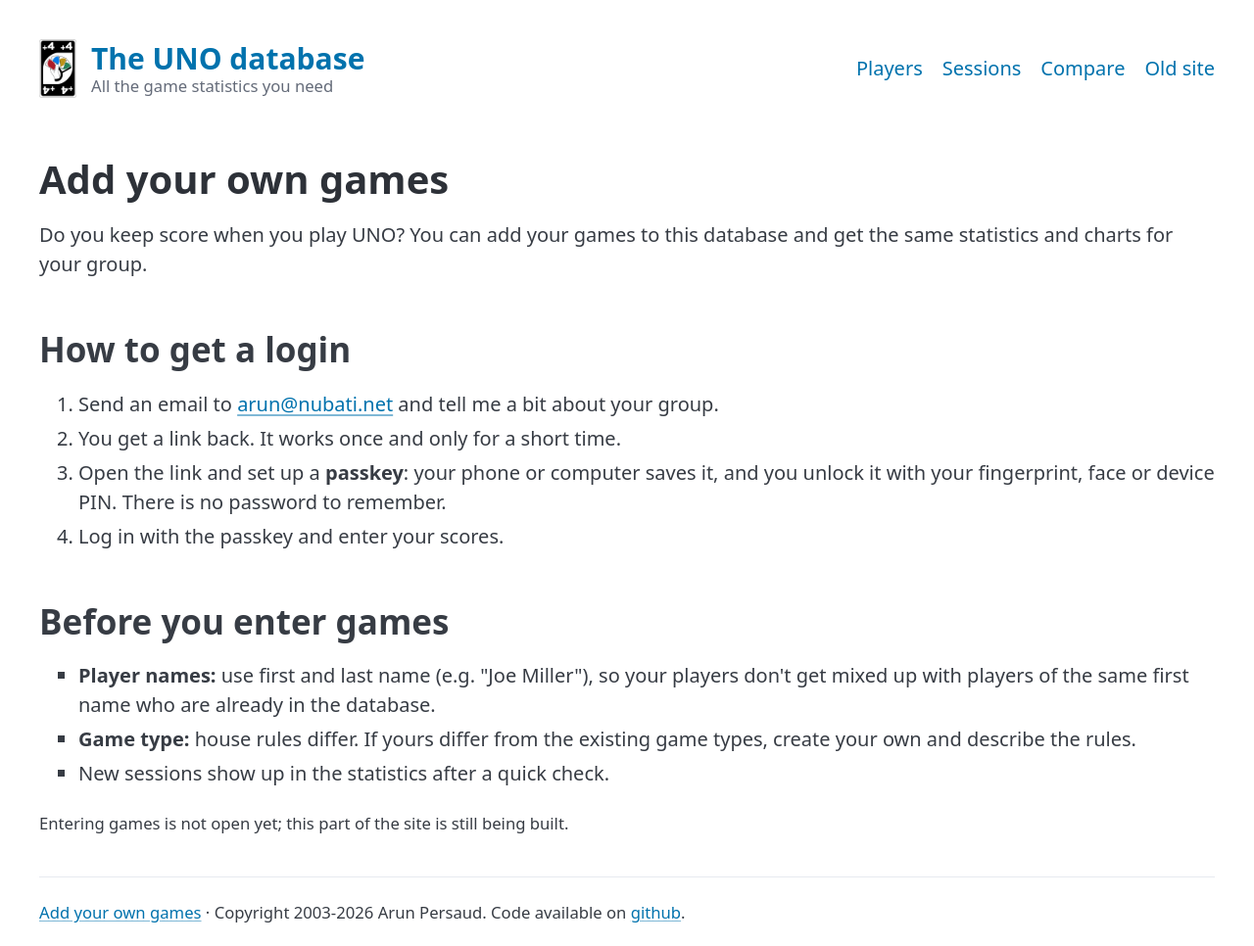
After one commit to arunpersaud/uno-db, a Flask app: page /contribute in a window 1280 px wide. The commit adds this page. Shown: the whole page at 98% size. Run offline with Flask 3, Linux system fonts and the light colour scheme; parts of the project's set-up code (start-up, migrations or seed data) failed here and were passed over.

Commit message:
Page 'Add your own games' (how to get a login), linked in the footer
The email link is wrapped in <!--email_off--> so Cloudflare's email
obfuscation (needs an inline script, blocked by the CSP) leaves it alone.

```diff
--- a/unodb/templates/base.html
+++ b/unodb/templates/base.html
@@ -44,7 +44,8 @@
   </main>
 
   <footer class="container">
-    <small>Copyright 2003-2026 Arun Persaud. Code available on
+    <small><a href="{{ url_for('stats.contribute') }}">Add your own games</a> ·
+      Copyright 2003-2026 Arun Persaud. Code available on
       <a href="https://github.com/arunpersaud/uno-db">github</a>.</small>
   </footer>
   <script src="{{ url_for('static', filename='htmx.min.js') }}"></script>
--- /dev/null
+++ b/unodb/templates/contribute.html
@@ -0,0 +1,34 @@
+{% extends "base.html" %}
+{% block title %}Add your own games – The UNO database{% endblock %}
+{% block content %}
+<h1>Add your own games</h1>
+
+<p>Do you keep score when you play UNO? You can add your games to this
+  database and get the same statistics and charts for your group.</p>
+
+<h2>How to get a login</h2>
+<ol>
+  {# email_off: Cloudflare would replace the address with a version that
+     needs its inline decoder script, which the CSP blocks #}
+  <li>Send an email to <!--email_off--><a href="mailto:arun@nubati.net?subject=UNO%20database%20login">arun@nubati.net</a><!--/email_off-->
+    and tell me a bit about your group.</li>
+  <li>You get a link back. It works once and only for a short time.</li>
+  <li>Open the link and set up a <strong>passkey</strong>: your phone or
+    computer saves it, and you unlock it with your fingerprint, face or
+    device PIN. There is no password to remember.</li>
+  <li>Log in with the passkey and enter your scores.</li>
+</ol>
+
+<h2>Before you enter games</h2>
+<ul>
+  <li><strong>Player names:</strong> use first and last name (e.g. "Joe
+    Miller"), so your players don't get mixed up with players of the same
+    first name who are already in the database.</li>
+  <li><strong>Game type:</strong> house rules differ. If yours differ from
+    the existing game types, create your own and describe the rules.</li>
+  <li>New sessions show up in the statistics after a quick check.</li>
+</ul>
+
+<p><small>Entering games is not open yet; this part of the site is still
+  being built.</small></p>
+{% endblock %}
--- a/unodb/views.py
+++ b/unodb/views.py
@@ -86,6 +86,11 @@ def index():
         overview=st.overview(rows),
         records=st.records(session_list, st.games(rows)),
     )
+
+
+@stats.route("/contribute")
+def contribute():
+    return render_template("contribute.html")
 
 
 @stats.route("/sessions")
```
Also changed, not shown: tests/test_pages.py (+1 -1 lines).
